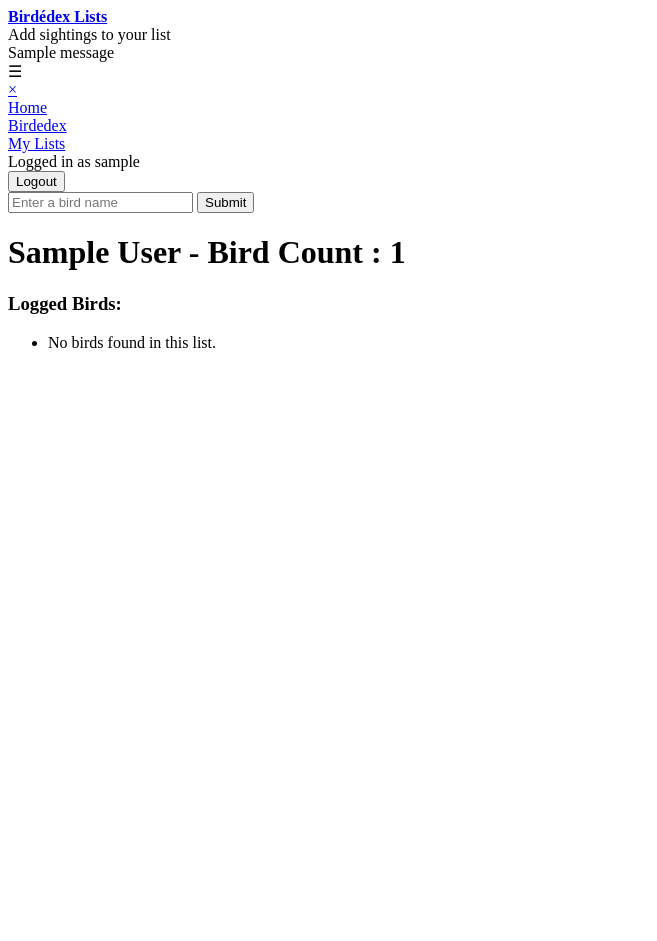
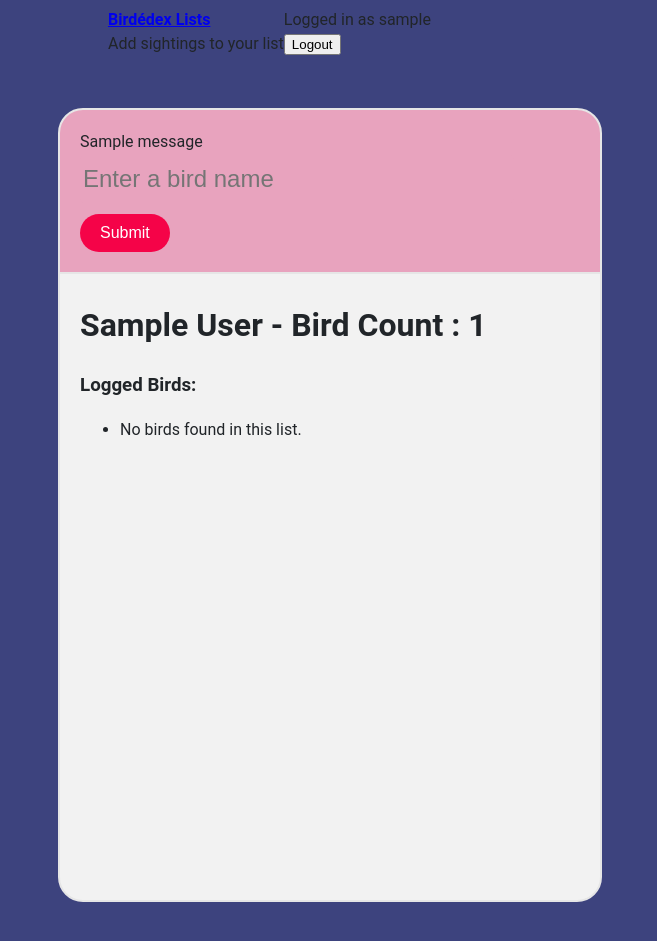
Before and after one commit to robertliamchristian/BDX, a Flask app: page /list/1 in a window 1280 px wide. Shown: the top 941 px of the page, without its empty margins (0-657 px from the left). Run offline with Flask 3, Linux system fonts and the light colour scheme; a user stored in the database is signed in; tables that the repository leaves empty hold one stand-in row (values such as "Sample post"); one stand-in notice (Sample message) is shown.

Commit message:
synced up other views to single CSS sheet

```diff
--- a/static/css/pstyle.css
+++ b/static/css/pstyle.css
@@ -34,7 +34,7 @@
 }
 
 #bottom-card {
-    margin-top: 100px;
+    margin-top: 120px;
     margin-bottom: 0px;
     margin-left: 0px;
     margin-right: 0px;
@@ -95,3 +95,25 @@
     overflow-y: auto;
     margin-top: 5px;
 }
+
+
+#message {
+    margin-top: 10px;
+}
+
+#top-main {
+    padding: 0px;
+}
+
+#update-message {
+    margin-top: 15px;
+
+}
+
+#userlist {
+    margin-top: 10px;
+}
+
+#working {
+    color: red
+}
--- a/templates/view_list.html
+++ b/templates/view_list.html
@@ -3,15 +3,14 @@
 <head>
     <meta name="viewport" content="width=device-width, initial-scale=1.0, maximum-scale=1.0, user-scalable=no">
     <title>Birdédex Lists</title>
+    <link rel="stylesheet" href="{{ url_for('static', filename='css/pstyle.css') }}">
 
 </head>
 <body>
+    <div id="main-container">
+    <div id="top-card">
+        <div id="header">
 
-    <div id="header">
-    <div id="name_header">
-        <a href="{{ url_for('home') }}"><b>Birdédex Lists</b></a>
-        <div id="total-logged">Add sightings to your list</div>
-    </div>
 
     {% with messages = get_flashed_messages(with_categories=true) %}
         {% if messages %}
@@ -21,28 +20,8 @@
         {% endif %}
     {% endwith %}
 
+        {% if current_user.is_authenticated %}
 
-        <div class="hamburger-menu" onclick="toggleMenu()">&#9776;</div>
-    </div>
-
-    <div id="slide-in-menu" class="menu">
-        <a href="javascript:void(0)" class="closebtn" onclick="toggleMenu()">&times;</a>
-
-        {% if current_user.is_authenticated %}
-            <div class="menu-content">
-
-                <div class="user-info">
-                    <div class="mylistnav"><a href="{{ url_for('home') }}">Home</a></div>
-                    <div class="mylistnav"><a href="{{ url_for('index') }}">Birdedex</a></div>
-                    <div class="mylistnav"><a href="{{ url_for('userlist') }}">My Lists</a></div>
-
-                </div>
-                <span>Logged in as {{ current_user.username }}</span>
-                    <form action="{{ url_for('logout') }}" method="post">
-                        <input type="submit" value="Logout">
-                    </form>
-
-            </div>
         {% endif %}
     </div>
    <div class="bird-search">
@@ -53,9 +32,9 @@
 
     <div id="suggestions" style="display:none;"></div>
 </div>
-
-
-   <div id="list">
+</div>
+    <div id="bottom-card">
+        <div id="userlist"></div>
             <h1>{{ list.title }} - Bird Count : {{ bird_count }}</h1>
             <h3>Logged Birds:</h3>
                 <ul>
@@ -71,12 +50,24 @@
     {% else %}
                     <li>No birds found in this list.</li>
     {% endfor %}
-</ul>
 
 </div>
 
+</div>
+<div id="name_header">
+    <a href="{{ url_for('home') }}"><b>Birdédex Lists</b></a>
+    <div id="total-logged">Add sightings to your list</div>
+</div>
+
+<div class="menu-content">
 
 
+    <span>Logged in as {{ current_user.username }}</span>
+        <form action="{{ url_for('logout') }}" method="post">
+            <input type="submit" value="Logout">
+        </form>
+
+</div>
 
 <script>
     function confirmDelete(birdName) {
@@ -139,3 +130,18 @@
 
 </body>
 </html>
+
+
+
+
+<!-- <h3>{{ list.title }}</h3>
+            <ul class="no-bullets">
+                {% for birdid, bird_name, sighting_time in bird_list %}
+                <li id="bird-{{ birdid }}">
+                    {{ birdid }}. {{ bird_name }}
+                    {% if sighting_time %}
+                    - {{ sighting_time.strftime('%m-%d-%Y') }}
+                    {% endif %}
+                </li>
+                {% endfor %}
+            </ul>-->
```
Also changed, not shown: app.py (+62 -4 lines), templates/home.html (+10 -2 lines), templates/index.html (+27 -13 lines), templates/userlist.html (+34 -27 lines). Lines whose indentation alone changed are shown as unchanged.
